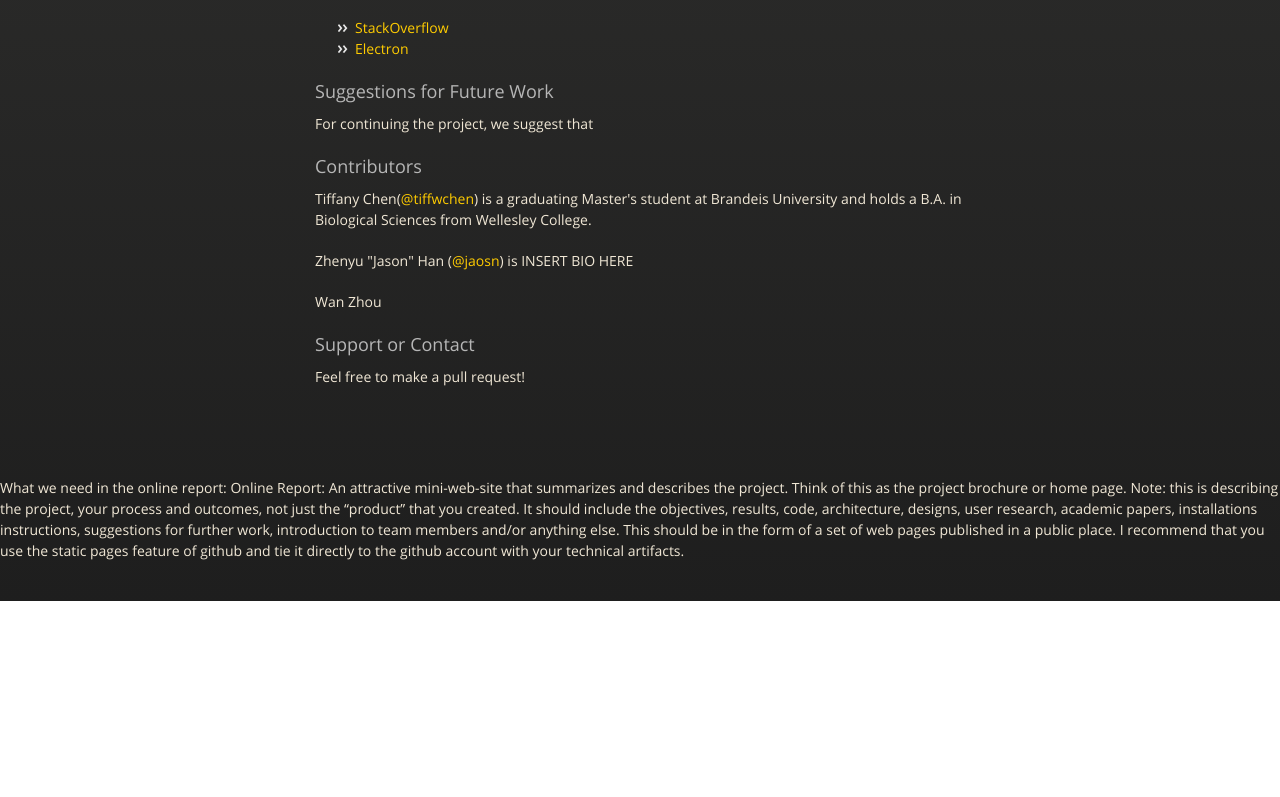
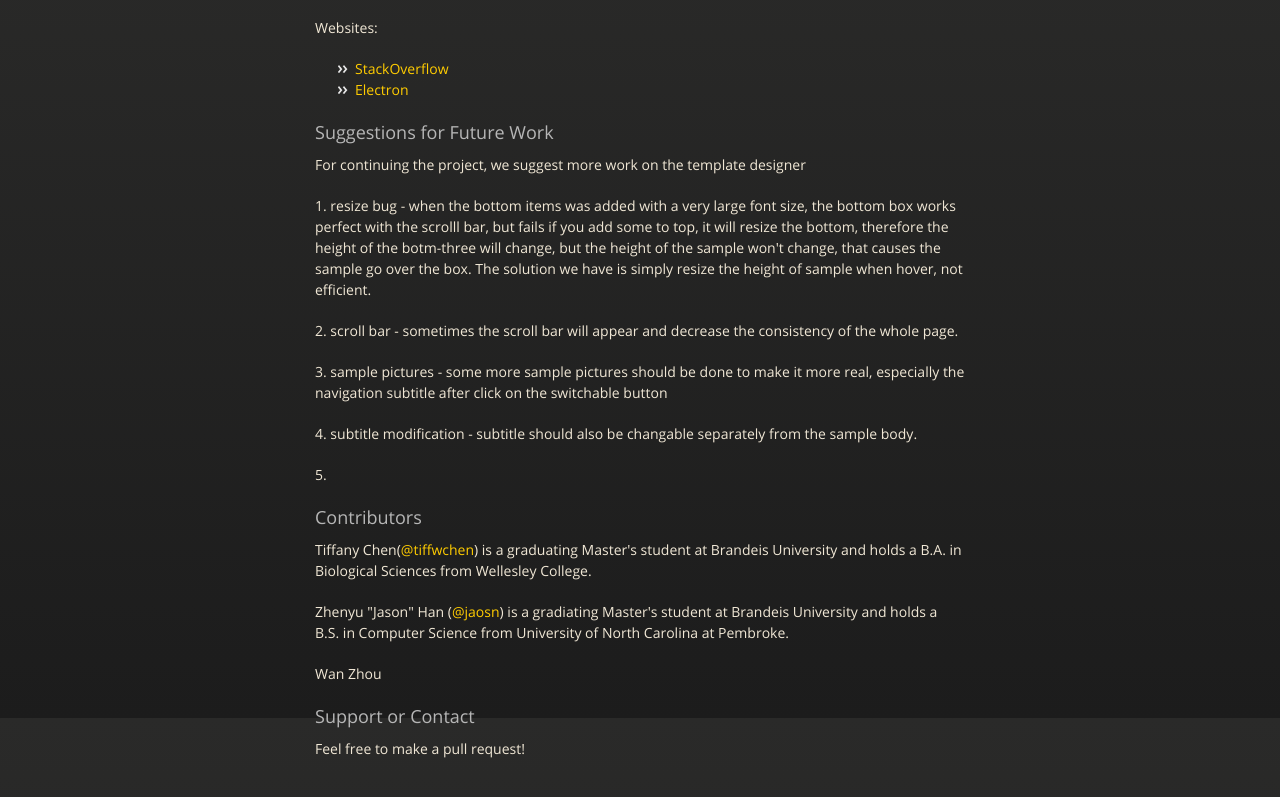
Before and after one commit to SeniorFieldProjectKVTeam/SeniorFieldProjectKVTeam.github.io, a plain HTML site: page index.html in a window 1280 px wide. Shown: the part 1682-2479 px from the top of the page. Before the commit the page ends 2283 px from the top, so only its background shows below. Drawn offline with nearby package versions, Linux system fonts and the light colour scheme.

Commit message:
add some stuff

```diff
--- a/index.html
+++ b/index.html
@@ -74,6 +74,8 @@
 
 <p>INSERT DESCRIPTION AND PICTURE OF IT HERE -- link to more pictures at the bottoms somehow? </p>
 
+<p>Drag and Drop were realized by applying the Jquery</p>
+
 <h4>Version 1.b: <a href="https://github.com/SeniorFieldProjectKVTeam/OtherDocuments/blob/master/KVDesignWizardPrototype1.pptx">Design Wizard-esq</a></h4>
 
 <p>INSERT DESCRIPTION AND PICTURES OF IT HERE</p>
@@ -115,15 +117,24 @@
 
 <h3 id="7">Suggestions for Future Work</h3>
 
-<p>For continuing the project, we suggest that </p>
+<p>For continuing the project, we suggest more work on the template designer</p>
 
+<p>1. resize bug - when the bottom items was added with a very large font size, the bottom box works perfect with the scrolll bar, but fails if you add some to top, it will resize the bottom, therefore the height of the botm-three will change, but the height of the sample won't change, that causes the sample go over the box. The solution we have is simply resize the height of sample when hover, not efficient.</p>
+
+<p>2. scroll bar - sometimes the scroll bar will appear and decrease the consistency of the whole page.</p>
+
+<p>3. sample pictures - some more sample pictures should be done to make it more real, especially the navigation subtitle after click on the switchable button</p>
+
+<p>4. subtitle modification - subtitle should also be changable separately from the sample body.</p>
+
+<p>5. </p>
 
 <h3 id="8">
 <a id="authors-and-contributors" class="anchor" href="#authors-and-contributors" aria-hidden="true"><span aria-hidden="true" class="octicon octicon-link"></span></a>Contributors</h3>
 
 <p>Tiffany Chen(<a href="https://github.com/tiffwchen" class="user-mention">@tiffwchen</a>) is a graduating Master's student at Brandeis University and holds a B.A. in Biological Sciences from Wellesley College.</p>
 
-<p>Zhenyu "Jason" Han (<a href="https://github.com/jaosn" class="user-mention">@jaosn</a>) is INSERT BIO HERE </p>
+<p>Zhenyu "Jason" Han (<a href="https://github.com/jaosn" class="user-mention">@jaosn</a>) is a gradiating Master's student at Brandeis University and holds a B.S. in Computer Science from University of North Carolina at Pembroke. </p>
 
 <p>Wan Zhou</p>
 
```
